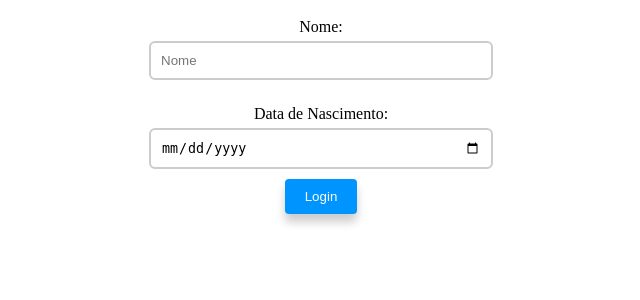
After one commit to wes23dev/Web, a PHP site: page /Wesley_Martins/form.html in a window 1280 px wide. The commit adds this page. Shown: the top 300 px of the page, without its empty margins (319-959 px from the left). Run offline with PHP 8.4, Linux system fonts and the light colour scheme.

Commit message:
Add files via upload

```diff
--- /dev/null
+++ b/Wesley_Martins/form.html
@@ -0,0 +1,24 @@
+<!DOCTYPE html>
+<html>
+    <body>
+        <link rel="stylesheet" href="stylesForm.css">
+        <div><form>
+            <label for="name">Nome:</label>
+            <input type="text" id="name" name="name" placeholder="Nome" required >
+
+            <label for="nasc">Data de Nascimento:</label>
+
+            <input type="date" id="nasc" nasc="nasc" placeholder="Data de Nascimento" required >
+
+            <button type="submit">Login</button>
+
+        </form>
+        <div id="confimatioMessage" style="display: none;"> Feito com sucesso!</div>
+        <br>
+    </div>
+
+
+
+    </body>
+
+</html>
--- /dev/null
+++ b/Wesley_Martins/stylesForm.css
@@ -0,0 +1,65 @@
+.form-container {
+    width: 100%;
+    max-width: 300px;
+    background-color: #7f97a7;
+    padding: 20px 30px;
+    border-radius: 50px;
+    border-color: rgb(1, 15, 15);
+    box-shadow: 0px 4px 10px rgba(0, 0, 0, 0.1);
+    text-align: center;
+    color: #333;
+    border-color: #080000;
+}
+
+form {
+    display: flex;
+    flex-direction: column;
+    align-items: center;
+    max-width: 400px;
+    margin: 0 auto;
+    border-radius: 300%;
+}
+
+form h2 {
+    color: #333;
+    margin-bottom: 20px;
+    font-size: 24px;
+}
+
+form button {
+    padding: 10px 20px;
+    background-color: rgb(0, 148, 255);
+    color: white;
+    border: none;
+    border-radius: 4px;
+    cursor: pointer;
+    transition: background-color 0.3s ease, box-shadow 0.3s ease;
+    box-shadow: 0 8px 10px rgba(0, 0, 0, 0.2);
+}
+
+form button:hover {
+    background-color: darkslateblue;
+    box-shadow: 0 6px 12px rgba(0, 0, 0, 0.3);
+    transform: scale(1.05);
+}
+
+form label {
+    margin: 10px 0 5px;
+}
+
+form input, form textarea {
+    width: 80%;
+    padding: 10px;
+    margin-bottom: 10px;
+    border: 2px solid #ccc;
+    border-radius: 6px;
+    transition: border-color 0.3s ease;
+}
+
+form input:focus {
+    border-color: rgb(0, 148, 255); /* Cor da borda ao focar */
+    outline: none;
+}
+
+form input[type="text"], form input[type="password"] {
+    margin-bottom: 15px;
```
Also changed, not shown: Wesley_Martins/index.html (+0 -12 lines), Wesley_Martins/styles.css (+3 -58 lines).
